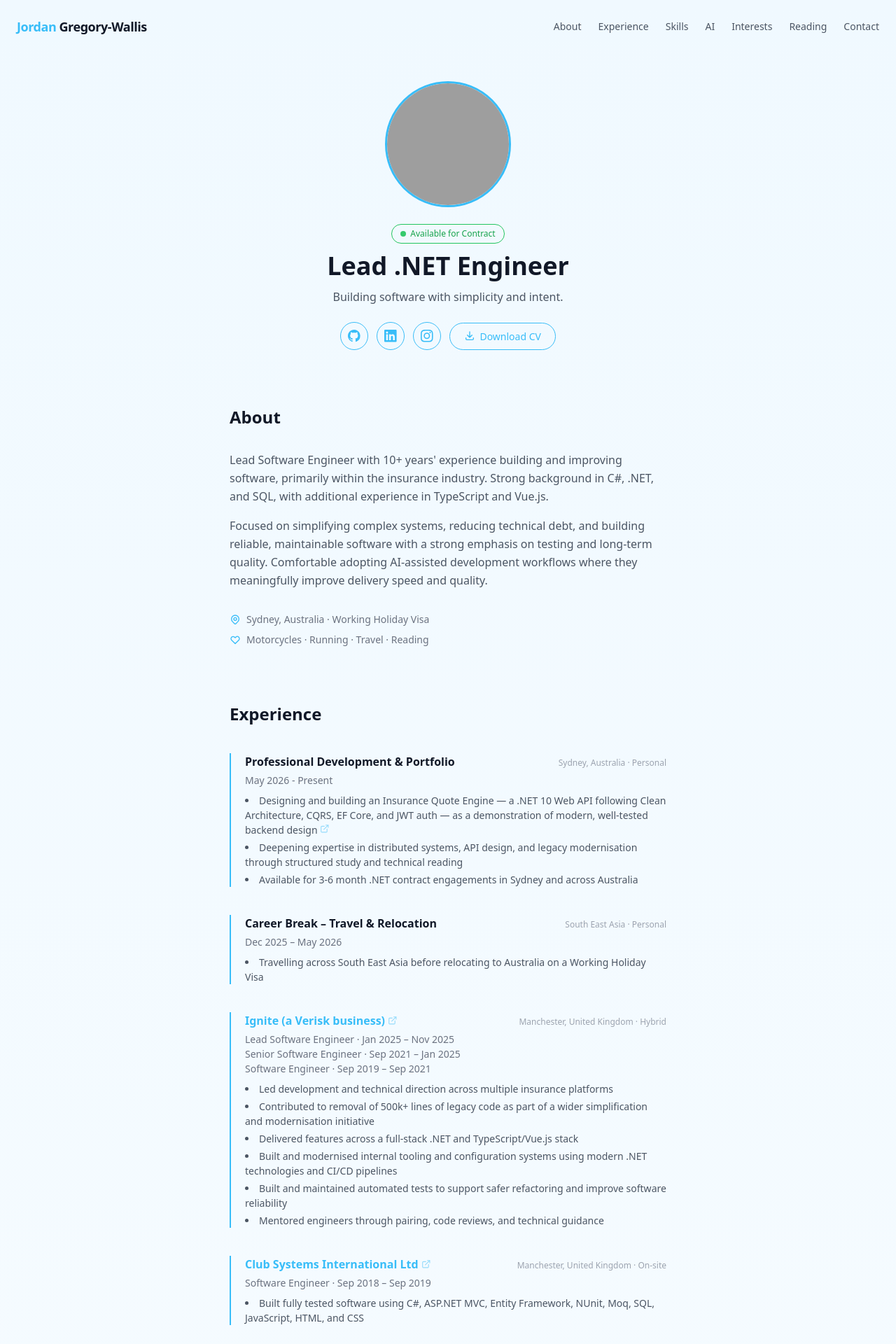
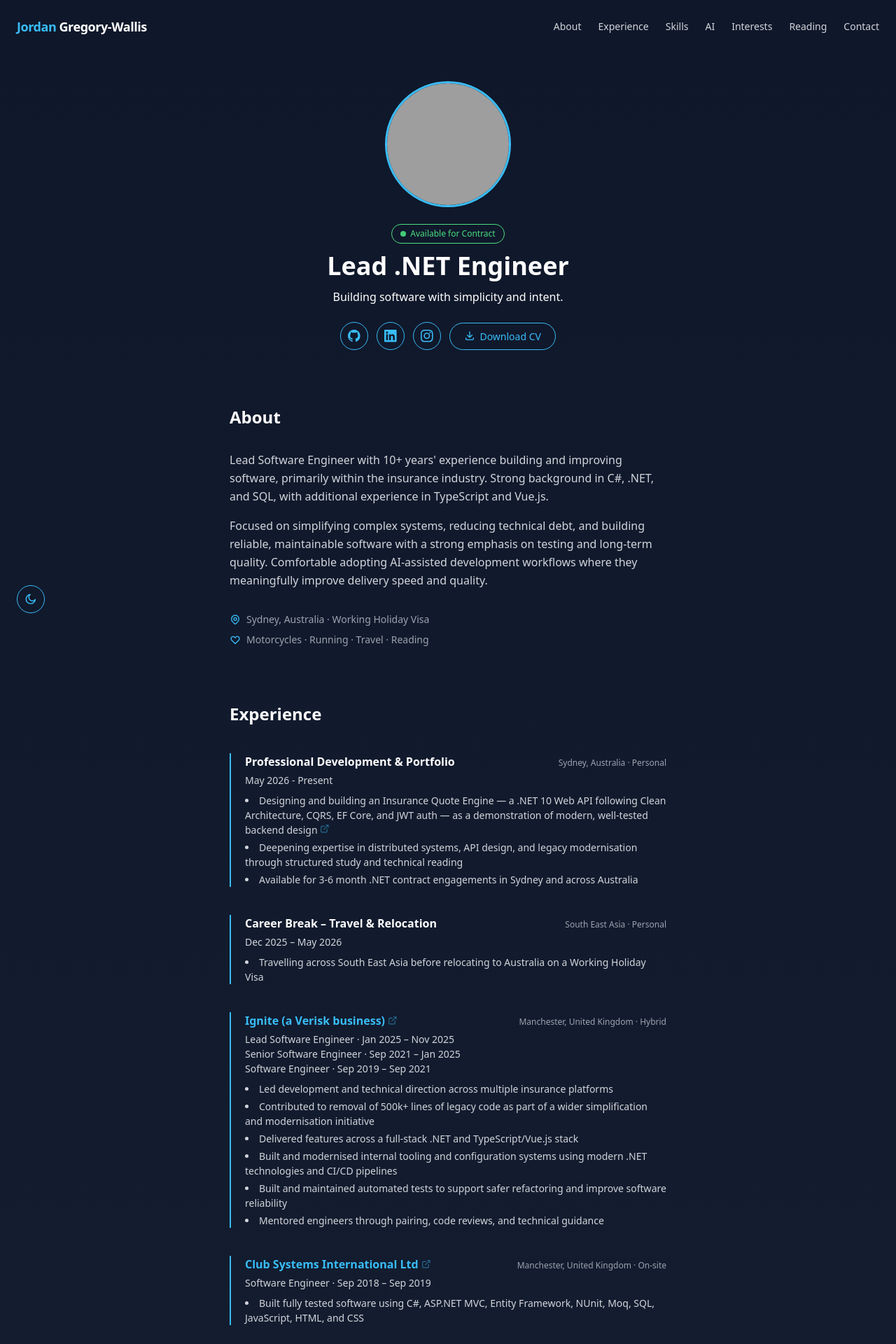
Before and after one commit to judss/judss.github.io, a Jekyll site: the page built from index.html, in a window 1280 px wide. Shown: the top 1920 px of the page at 70% size. Built offline with Jekyll 4.4.1, drawn with Linux system fonts in a browser that asks for light colours; nearby versions of some CDN libraries; grey boxes are pictures that could not be loaded.

Commit message:
Add dark/light mode toggle with localStorage persistence
- Default dark mode using class-based Tailwind darkMode config
- Fixed bottom-left toggle button (hidden on mobile)
- Moon/sun icons reflect current mode
- All CSS dark mode rules converted from media queries to html.dark selectors

Co-Authored-By: Claude Sonnet 4.6 <noreply@anthropic.com>

```diff
--- a/_layouts/default.html
+++ b/_layouts/default.html
@@ -42,6 +43,16 @@
       © <span id="year"></span> Jordan Gregory-Wallis
     </footer>
 
+    <button id="theme-toggle" class="theme-toggle-btn" aria-label="Switch theme">
+      <svg id="icon-moon" xmlns="http://www.w3.org/2000/svg" viewBox="0 0 24 24" fill="none" stroke="currentColor" stroke-width="2">
+        <path stroke-linecap="round" stroke-linejoin="round" d="M21 12.79A9 9 0 1111.21 3a7 7 0 109.79 9.79z"/>
+      </svg>
+      <svg id="icon-sun" xmlns="http://www.w3.org/2000/svg" viewBox="0 0 24 24" fill="none" stroke="currentColor" stroke-width="2">
+        <circle cx="12" cy="12" r="5"/>
+        <path stroke-linecap="round" d="M12 1v2M12 21v2M4.22 4.22l1.42 1.42M18.36 18.36l1.42 1.42M1 12h2M21 12h2M4.22 19.78l1.42-1.42M18.36 5.64l1.42-1.42"/>
+      </svg>
+    </button>
+
     <button id="scroll-top" class="scroll-top-btn" aria-label="Back to top">
       <svg xmlns="http://www.w3.org/2000/svg" viewBox="0 0 24 24" fill="none" stroke="currentColor" stroke-width="2">
         <path stroke-linecap="round" stroke-linejoin="round" d="M5 15l7-7 7 7" />
--- a/index.css
+++ b/index.css
@@ -68,15 +68,13 @@ body {
   50% { opacity: 0.4; }
 }
 
-@media (prefers-color-scheme: dark) {
-  .availability-badge {
+html.dark .availability-badge {
   color: #4ade80;
   border-color: #4ade80;
 }
 
-  .availability-dot {
+html.dark .availability-dot {
   background-color: #4ade80;
-  }
 }
 
 /* Accent colour */
@@ -135,6 +133,44 @@ nav a:hover::after {
     transform: translateY(0);
   }
 }
+
+/* -------------------------------
+   Theme toggle button
+---------------------------------- */
+
+.theme-toggle-btn {
+  display: none;
+}
+
+@media (min-width: 640px) {
+  .theme-toggle-btn {
+    position: fixed;
+    bottom: 1.5rem;
+    left: 1.5rem;
+    display: flex;
+    align-items: center;
+    justify-content: center;
+    width: 2.5rem;
+    height: 2.5rem;
+    border-radius: 9999px;
+    border: 1px solid #38bdf8;
+    color: #38bdf8;
+    background: transparent;
+    cursor: pointer;
+    transition: background-color 0.2s ease, color 0.2s ease;
+  }
+}
+
+.theme-toggle-btn:hover {
+  background-color: #38bdf8;
+  color: #fff;
+}
+
+.theme-toggle-btn svg { width: 1.1rem; height: 1.1rem; }
+
+#icon-moon, #icon-sun { display: none; }
+html[data-theme="dark"]  #icon-moon { display: block; }
+html[data-theme="light"] #icon-sun  { display: block; }
 
 /* -------------------------------
    Scroll-to-top button
@@ -280,10 +316,8 @@ nav a:hover::after {
   line-height: 1.5;
 }
 
-@media (prefers-color-scheme: dark) {
-  .ai-card-desc {
+html.dark .ai-card-desc {
   color: #9ca3af;
-  }
 }
 
 /* -------------------------------
@@ -346,10 +380,8 @@ nav a:hover::after {
   color: #38bdf8;
 }
 
-@media (prefers-color-scheme: dark) {
-  .about-meta {
+html.dark .about-meta {
   color: #9ca3af;
-  }
 }
 
 /* -------------------------------
@@ -386,16 +418,14 @@ nav a:hover::after {
   font-weight: 600;
 }
 
-@media (prefers-color-scheme: dark) {
-  .skill-tag {
+html.dark .skill-tag {
   border-color: #374151;
   color: #d1d5db;
 }
 
-  .skill-tag--core {
+html.dark .skill-tag--core {
   border-color: #38bdf8;
   color: #38bdf8;
-  }
 }
 
 /* -------------------------------
@@ -505,24 +535,22 @@ nav a:hover::after {
   text-underline-offset: 3px;
 }
 
-@media (prefers-color-scheme: dark) {
-  .reading-card__media {
+html.dark .reading-card__media {
   background-color: #374151;
 }
 
-  .reading-card__anecdote {
+html.dark .reading-card__anecdote {
   color: #9ca3af;
 }
 
-  .reading-type-pill--book {
+html.dark .reading-type-pill--book {
   background-color: #1e3a5f;
   color: #93c5fd;
 }
 
-  .reading-type-pill--article {
+html.dark .reading-type-pill--article {
   background-color: #052e16;
   color: #4ade80;
-  }
 }
 
 /* -------------------------------
@@ -590,32 +618,28 @@ nav a:hover::after {
   border: 1px solid #fecaca;
 }
 
-@media (prefers-color-scheme: dark) {
-  .form-success {
+html.dark .form-success {
   color: #86efac;
   background-color: #052e16;
   border-color: #166534;
 }
 
-  .form-error {
+html.dark .form-error {
   color: #fca5a5;
   background-color: #450a0a;
   border-color: #991b1b;
 }
-}
 
-@media (prefers-color-scheme: dark) {
-  .form-label {
+html.dark .form-label {
   color: #d1d5db;
 }
 
-  .form-input {
+html.dark .form-input {
   border-color: #374151;
 }
 
-  .form-input:focus {
+html.dark .form-input:focus {
   border-color: #38bdf8;
-  }
 }
 
 /* -------------------------------
@@ -678,11 +702,9 @@ nav a:hover::after {
   gap: 0.25rem;
 }
 
-@media (prefers-color-scheme: dark) {
-  .entry-roles,
-  .entry-bullets {
-    color: #d1d5db; /* gray-300 */
-  }
+html.dark .entry-roles,
+html.dark .entry-bullets {
+  color: #d1d5db;
 }
 
 /* -------------------------------
@@ -705,13 +727,11 @@ nav a:hover::after {
    Dark mode support
 ---------------------------------- */
 
-@media (prefers-color-scheme: dark) {
-  html {
+html.dark {
   background: linear-gradient(to bottom, #0f172a, #1e293b);
 }
 
-  #menu-container.open #menu {
+html.dark #menu-container.open #menu {
   background-color: #111827;
   color: #e5e7eb;
 }
-}
--- a/index.js
+++ b/index.js
@@ -1,3 +1,21 @@
+// Dark mode — toggle between dark and light
+const html = document.documentElement;
+const themeToggle = document.getElementById('theme-toggle');
+
+function applyTheme(theme) {
+  html.setAttribute('data-theme', theme);
+  html.classList.toggle('dark', theme === 'dark');
+}
+
+const saved = localStorage.getItem('theme') || 'dark';
+applyTheme(saved);
+
+themeToggle.addEventListener('click', () => {
+  const next = html.classList.contains('dark') ? 'light' : 'dark';
+  localStorage.setItem('theme', next);
+  applyTheme(next);
+});
+
 // Set current year in footer
 document.getElementById('year').textContent = new Date().getFullYear();
 
```
Also changed, not shown: other parts of _layouts/default.html (+1 -0 lines). Lines whose indentation alone changed are shown as unchanged.
